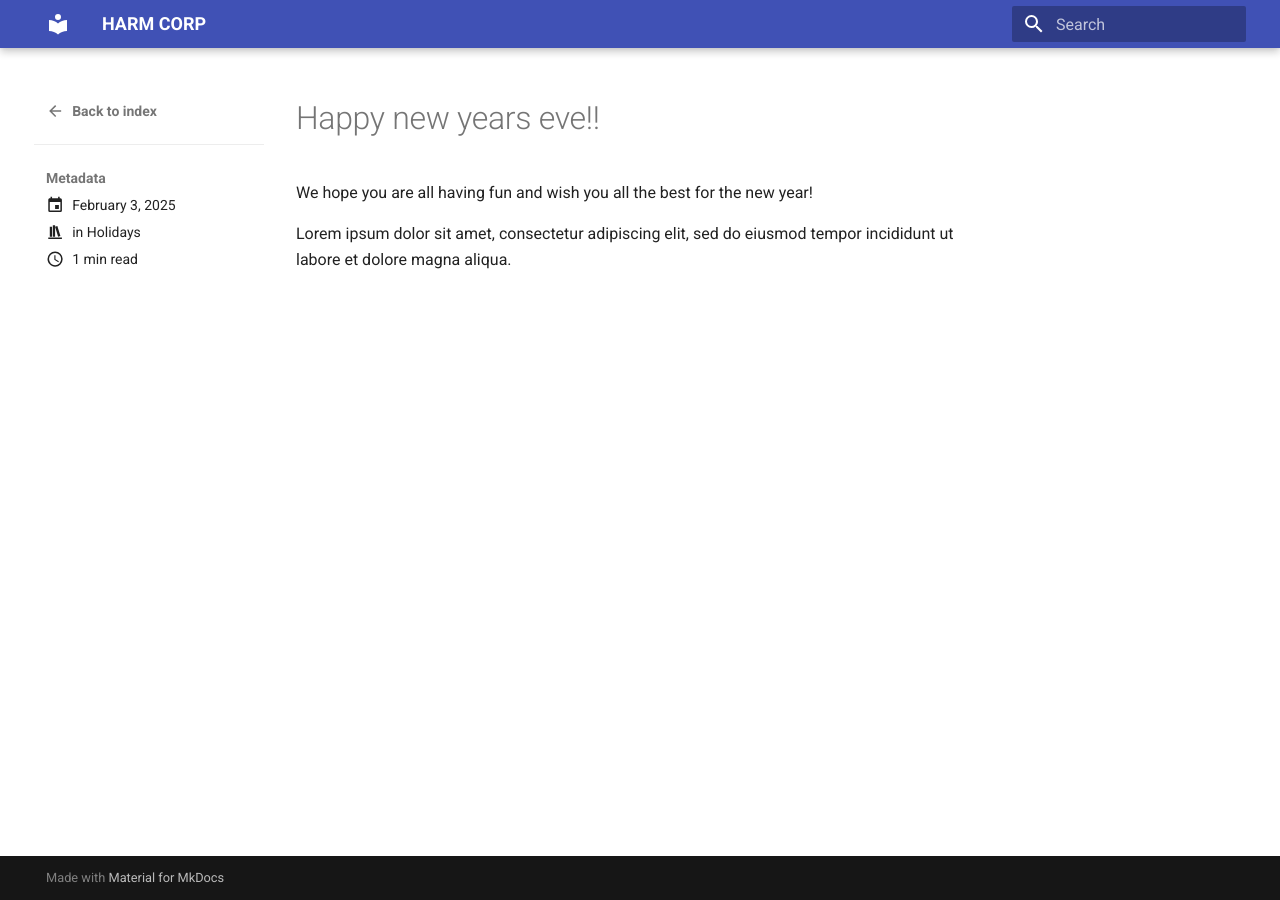
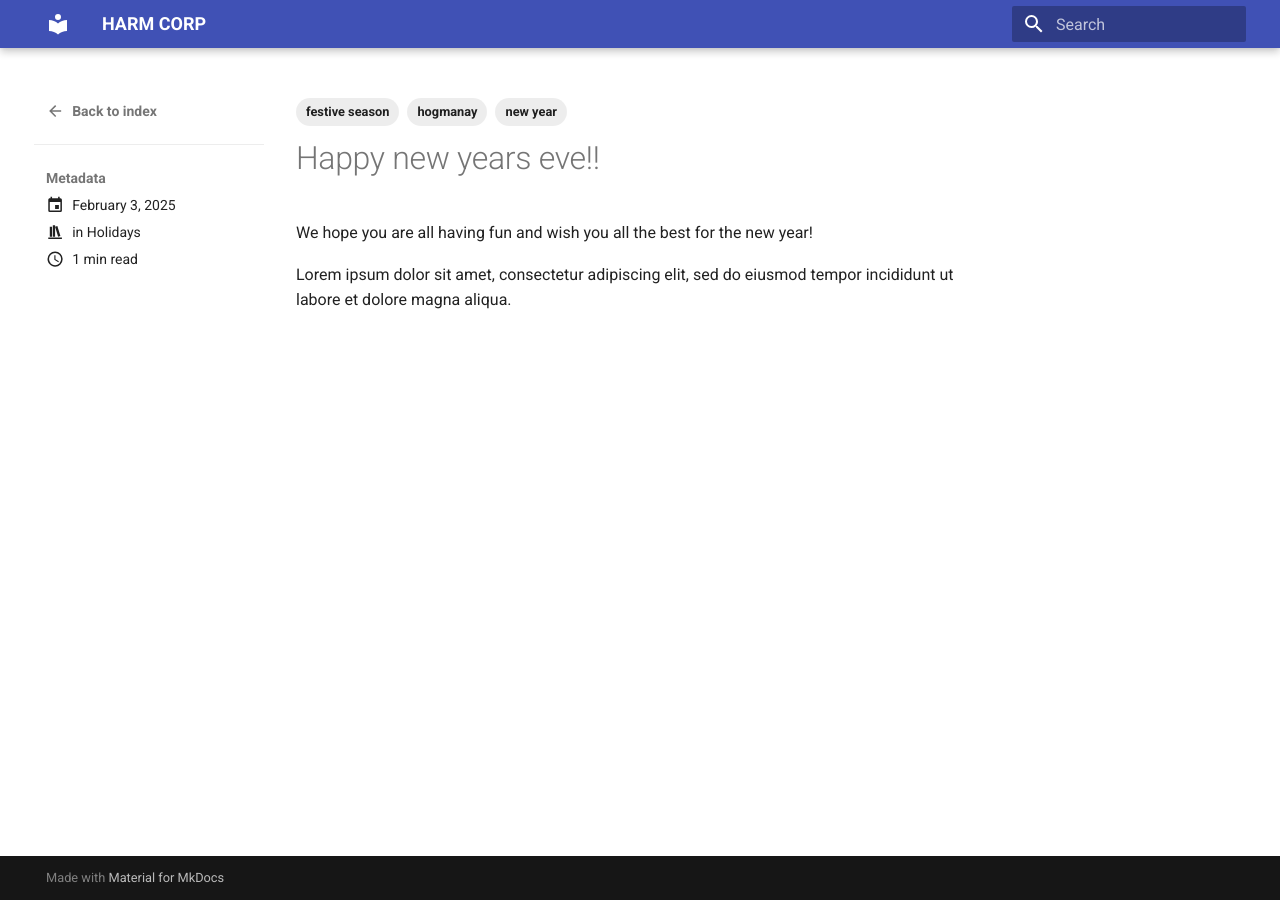
Before and after one commit to harmcorp/harmcorp.github.io, an MkDocs documentation site: the page built from docs/blog/posts/20250203-hello.md, in a window 1280 px wide. Built offline with MkDocs 1.6.1 and Material for MkDocs 9.7.7, drawn with Linux system fonts in a browser that asks for light colours.

Commit message:
add tags

```diff
--- a/docs/blog/posts/20250203-hello.md
+++ b/docs/blog/posts/20250203-hello.md
@@ -3,6 +3,10 @@ date:
   created: 2025-02-03
 categories:
   - Holidays
+tags:
+  - new year
+  - hogmanay
+  - festive season
 ---
 
 # Happy new years eve!!
--- a/mkdocs.yml
+++ b/mkdocs.yml
@@ -6,3 +6,4 @@ theme:
 plugins:
   - search
   - blog
+  - tags
```
